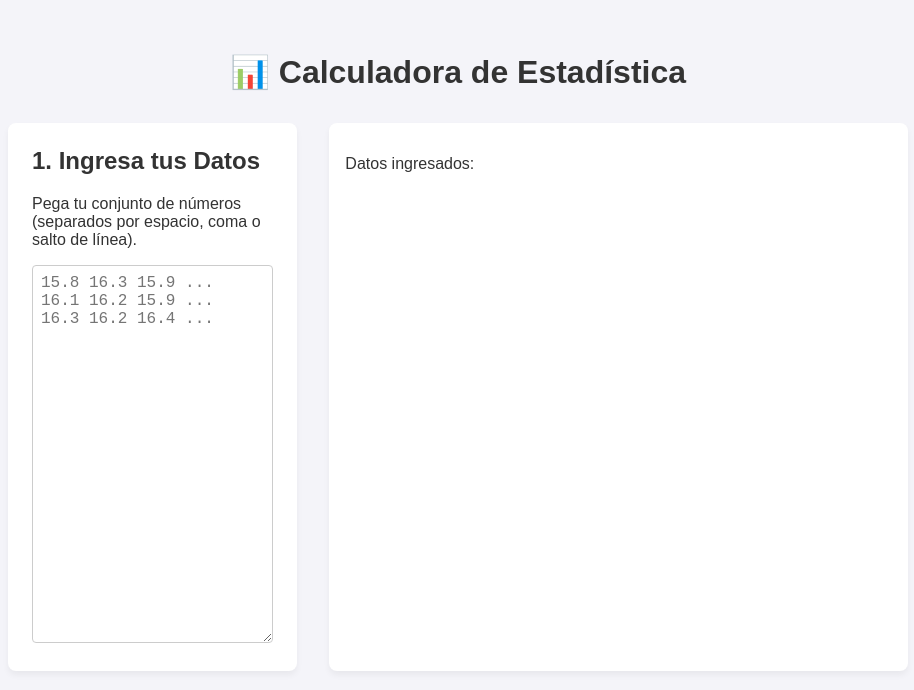
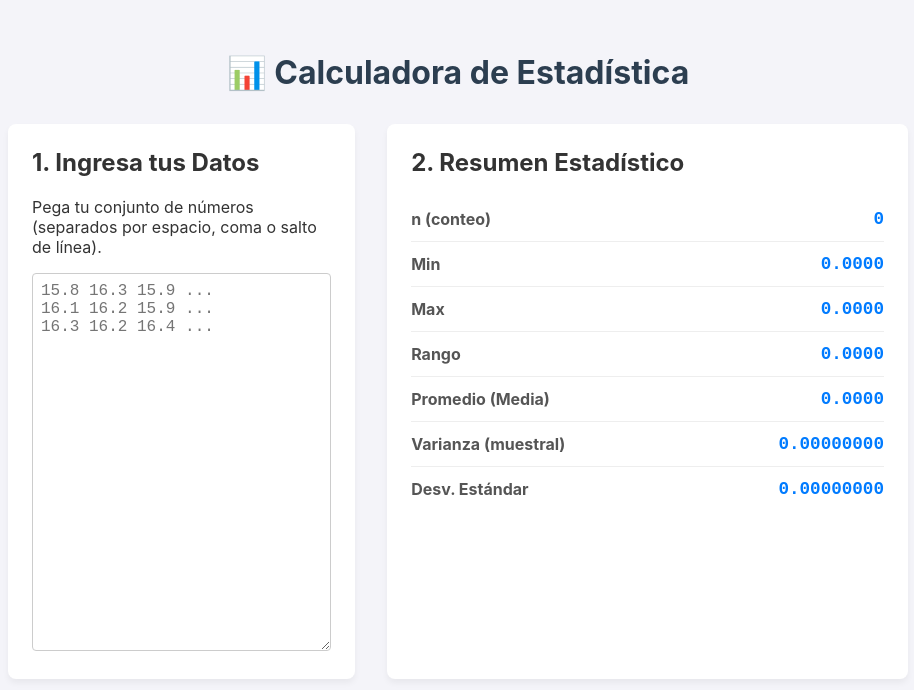
Before and after one commit to Kr1pt0nmK/Probabilidad-Y-Estad-stica---UNISTMO, a Vue app in the folder probabilidad-y-distribuciones-de-probabilidad/: page / in a window 1280 px wide. Shown: the top 690 px of the page, without its empty margins (182-1096 px from the left). Built offline with nearby package versions, Linux system fonts and the light colour scheme.

Commit message:
archivo de Lógica (useStatistics.js)

```diff
--- a/probabilidad-y-distribuciones-de-probabilidad/src/App.vue
+++ b/probabilidad-y-distribuciones-de-probabilidad/src/App.vue
@@ -1,12 +1,26 @@
 <script setup>
-// 'ref' es para crear variables reactivas
 import { ref } from 'vue'
-
-// 1. Importamos el componente que vamos a crear
 import DataInput from './components/DataInput.vue'
 
-// 2. Creamos la variable que guardará el texto del usuario
+// 1. Importamos nuestro "cerebro"
+import { useStatistics } from './composables/useStatistics.js'
+
+// 2. Esta es la variable donde se guarda el texto del textarea
 const rawData = ref('')
+
+// 3. ¡Aquí ocurre la magia!
+//    Pasamos la variable reactiva 'rawData' a nuestro composable...
+//    ...y nos regresa todos los cálculos (que también son reactivos)
+const {
+  n,
+  min,
+  max,
+  rango,
+  promedio,
+  varianza,
+  desvStd
+} = useStatistics(rawData)
+
 </script>
 
 <template>
@@ -18,15 +32,45 @@ const rawData = ref('')
     <DataInput v-model="rawData" />
 
     <div class="results">
-      <p>Datos ingresados: {{ rawData }}</p>
+      <h2>2. Resumen Estadístico</h2>
+      <ul>
+        <li>
+          <strong>n (conteo)</strong>
+          <span>{{ n }}</span>
+        </li>
+        <li>
+          <strong>Min</strong>
+          <span>{{ min.toFixed(4) }}</span>
+        </li>
+        <li>
+          <strong>Max</strong>
+          <span>{{ max.toFixed(4) }}</span>
+        </li>
+        <li>
+          <strong>Rango</strong>
+          <span>{{ rango.toFixed(4) }}</span>
+        </li>
+        <li>
+          <strong>Promedio (Media)</strong>
+          <span>{{ promedio.toFixed(4) }}</span>
+        </li>
+        <li>
+          <strong>Varianza (muestral)</strong>
+          <span>{{ varianza.toFixed(8) }}</span>
+        </li>
+        <li>
+          <strong>Desv. Estándar</strong>
+          <span>{{ desvStd.toFixed(8) }}</span>
+        </li>
+      </ul>
     </div>
   </main>
 </template>
 
 <style>
-/* Estilos generales para que se vea ordenado */
+/* ... (los estilos de 'body', 'header', 'main' que ya tenías) ... */
 body {
-  font-family: sans-serif;
+  font-family: -apple-system, BlinkMacSystemFont, "Segoe UI", Roboto, sans-serif;
   background-color: #f4f4f9;
   color: #333;
   margin: 0;
@@ -36,20 +80,55 @@ body {
 header {
   text-align: center;
   margin-bottom: 2rem;
+  color: #2c3e50;
 }
 
 main {
   max-width: 900px;
   margin: 0 auto;
   display: grid;
-  grid-template-columns: 1fr 2fr;
+  grid-template-columns: 1fr 1.5fr; /* Le di más espacio a los resultados */
   gap: 2rem;
 }
 
+/* Estilos para la nueva tarjeta de resultados */
 .results {
   background-color: #fff;
-  padding: 1rem;
+  padding: 1.5rem;
   border-radius: 8px;
   box-shadow: 0 4px 6px rgba(0, 0, 0, 0.05);
 }
+
+.results h2 {
+  margin-top: 0;
+}
+
+.results ul {
+  list-style: none;
+  padding: 0;
+  margin: 0;
+}
+
+.results li {
+  display: flex;
+  justify-content: space-between;
+  align-items: center;
+  padding: 0.75rem 0;
+  border-bottom: 1px solid #eee;
+}
+
+.results li:last-child {
+  border-bottom: none;
+}
+
+.results li strong {
+  color: #555;
+}
+
+.results li span {
+  font-weight: 600;
+  font-family: monospace;
+  font-size: 1.1rem;
+  color: #007bff; /* Un color para destacar */
+}
 </style>
--- a/probabilidad-y-distribuciones-de-probabilidad/src/composables/useStatistics.js
+++ b/probabilidad-y-distribuciones-de-probabilidad/src/composables/useStatistics.js
@@ -0,0 +1,78 @@
+// src/composables/useStatistics.js
+
+// 'computed' es la herramienta más poderosa de Vue.
+// Es un valor que se recalcula automáticamente cuando sus dependencias cambian.
+import { computed } from 'vue'
+
+// Exportamos una función que podemos usar en cualquier componente
+export function useStatistics(rawDataRef) {
+
+  // 1. EL PARSER:
+  //    Creamos un 'computed' que limpia los datos CADA VEZ que el usuario escribe.
+  const dataArray = computed(() => {
+    // Si no hay texto, regresa un array vacío
+    if (!rawDataRef.value) return []
+
+    return rawDataRef.value
+      .split(/[\n\t, ]+/)   // 1. Separar por saltos de línea, tabs, comas o espacios
+      .filter(n => n.trim() !== '') // 2. Quitar entradas vacías
+      .map(n => parseFloat(n))    // 3. Convertir todo a número
+      .filter(n => !isNaN(n))     // 4. Quitar cualquier cosa que NO sea un número
+      .sort((a, b) => a - b)      // 5. ¡Ordenar los datos de menor a mayor!
+  })
+
+  // 2. CÁLCULOS BÁSICOS:
+  //    Estos 'computed' dependen de 'dataArray'. Si 'dataArray' cambia,
+  //    estos se recalcularán solos.
+
+  // n (conteo)
+  const n = computed(() => dataArray.value.length)
+
+  // min (gracias a que ordenamos, es el primero)
+  const min = computed(() => {
+    if (n.value === 0) return 0
+    return dataArray.value[0]
+  })
+
+  // max (gracias a que ordenamos, es el último)
+  const max = computed(() => {
+    if (n.value === 0) return 0
+    return dataArray.value[n.value - 1]
+  })
+
+  // rango
+  const rango = computed(() => max.value - min.value)
+
+  // promedio (media)
+  const promedio = computed(() => {
+    if (n.value === 0) return 0
+    const sum = dataArray.value.reduce((acc, val) => acc + val, 0)
+    return sum / n.value
+  })
+
+  // varianza (muestral, como en tu Excel que usa n-1)
+  const varianza = computed(() => {
+    if (n.value < 2) return 0 // Necesitas al menos 2 datos
+    const mean = promedio.value
+    const sumOfSquares = dataArray.value.reduce((acc, val) => {
+      return acc + Math.pow(val - mean, 2)
+    }, 0)
+    return sumOfSquares / (n.value - 1)
+  })
+
+  // desviación estándar
+  const desvStd = computed(() => Math.sqrt(varianza.value))
+
+  // 3. EXPORTAR RESULTADOS:
+  //    Regresamos todos nuestros valores 'computed' para que App.vue pueda usarlos.
+  return {
+    dataArray, // Lo retornamos por si lo necesitamos después
+    n,
+    min,
+    max,
+    rango,
+    promedio,
+    varianza,
+    desvStd
+  }
+}
```
